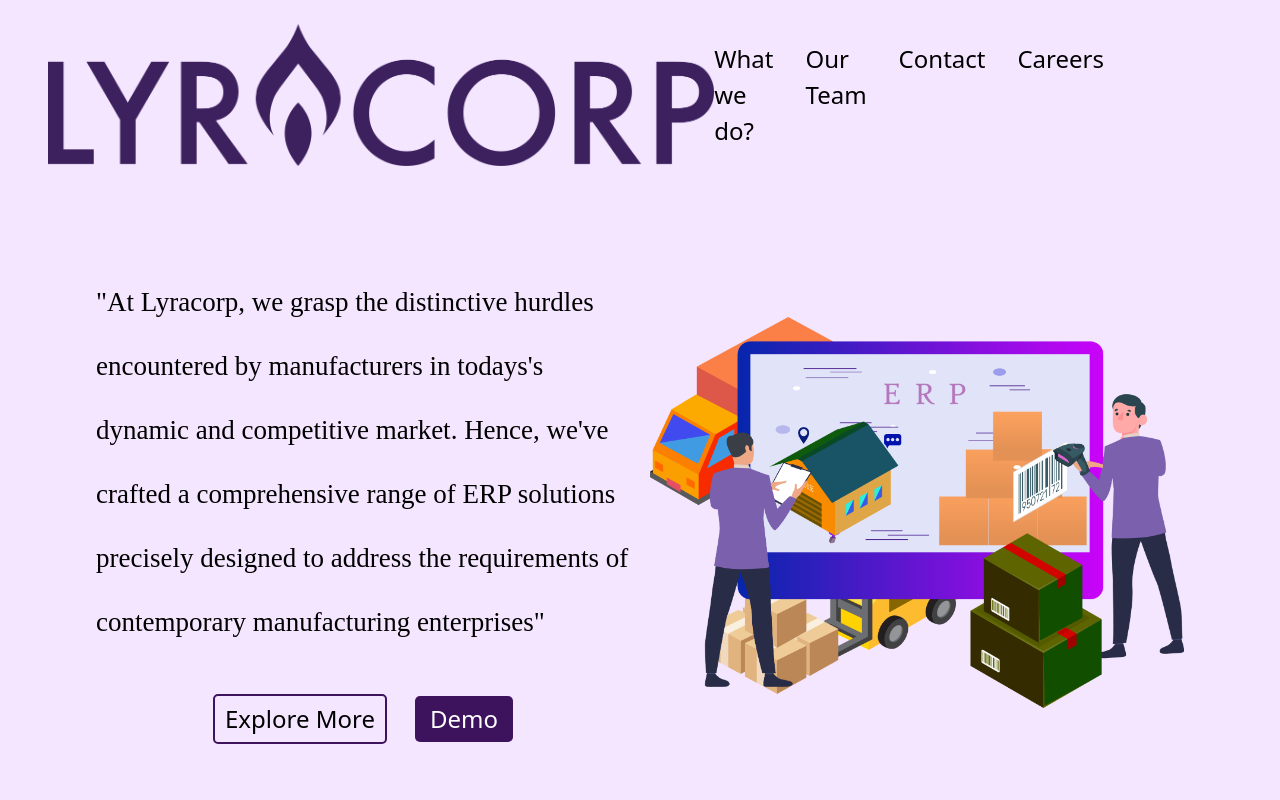
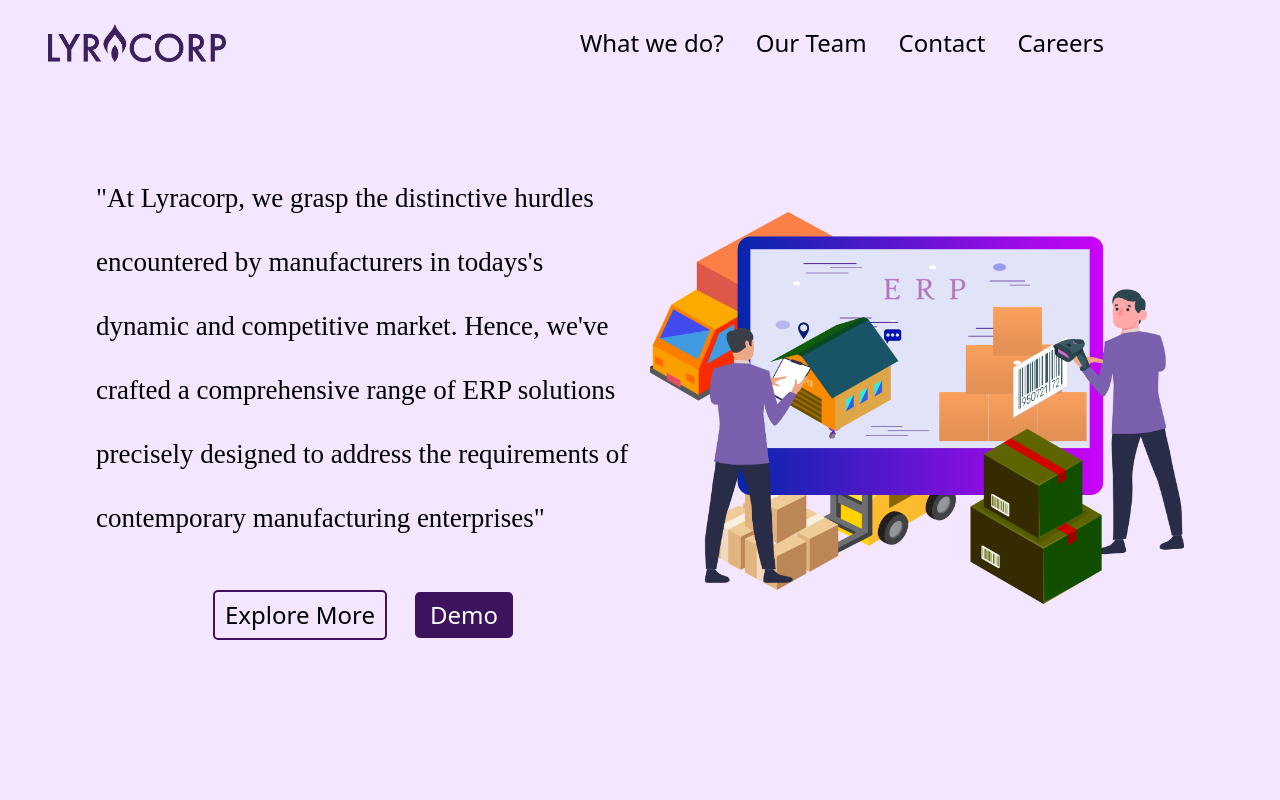
Before and after one commit to Lyra-Corp-Consultancy/static-website, a website: page index.html in a window 1280 px wide. Shown: the top 800 px of the page. Drawn offline with Linux system fonts and the light colour scheme; a web font is replaced by a local one.

Commit message:
small change

```diff
--- a/index.html
+++ b/index.html
@@ -10,8 +10,8 @@
   <body onload="loader()">
     <header class="w-full flex flex-col lg:min-h-screen bg-[#F4E6FF]">
       <nav class="flex py-6 px-[10px] relative z-40 items-center md:px-12 justify-between">
-        <div>
-          <img src="./asset/images/name.png" class="md:w-auto w-[150px]" alt="" srcset="" />
+        <div style="width: 15%;">
+          <img src="./asset/images/name.png"  class="md:w-auto w-[150px]" alt="" srcset="" />
         </div>
         <button class="btn-dropDown lg:hidden">
           <svg width="34" height="20" viewBox="0 0 68 45" fill="none" xmlns="http://www.w3.org/2000/svg">
```
